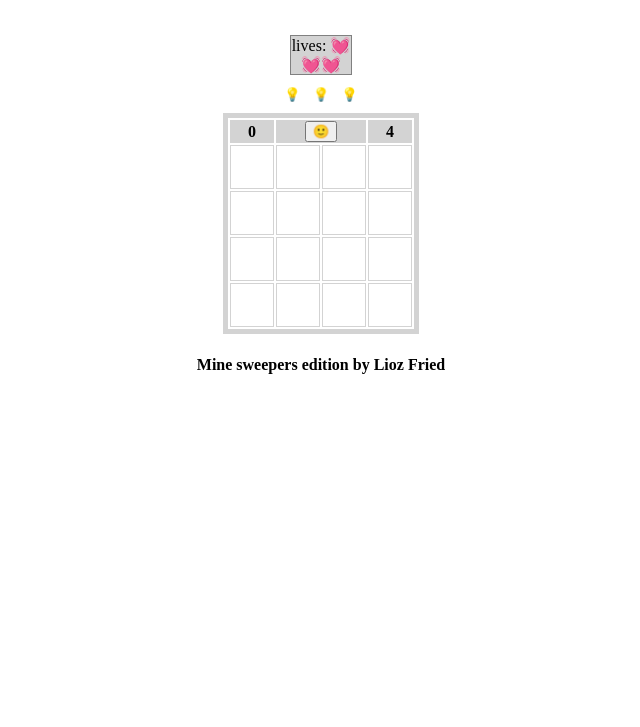
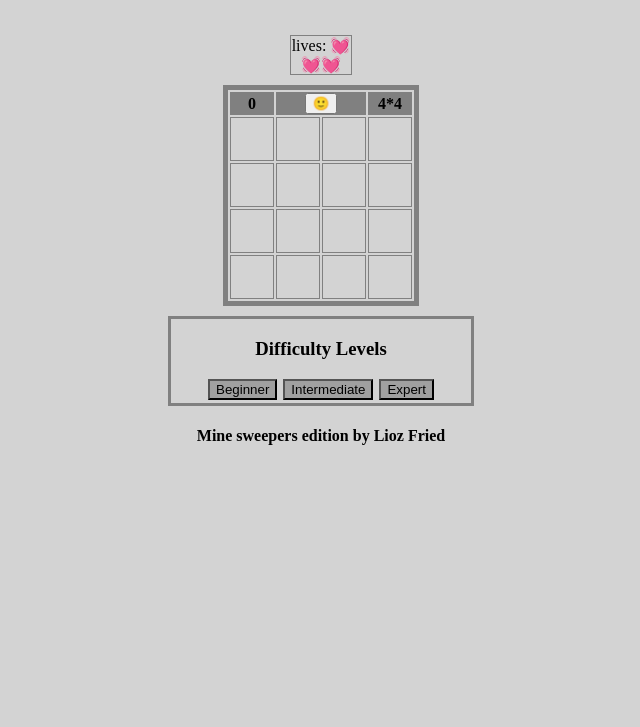
Before and after one commit to LiozFried/mineSweeper, a plain HTML site: page index.html in a window 1280 px wide. Shown: the part 73-800 px from the top of the page, without its empty margins (319-959 px from the left). Drawn offline with Linux system fonts and the light colour scheme.

Commit message:
4th submission

```diff
--- a/css/main.css
+++ b/css/main.css
@@ -1,35 +1,37 @@
 body {
     text-align: center;
+    background-color: lightgray;
 }
 
 table {
     margin: 10px auto;
-    border: 5px solid lightgray;
+    border: 5px solid gray;
 }
 
 thead {
-    background-color: lightgray;
+    background-color: gray;
 }
 
 th {
-    background-color: lightgray;
+    background-color: gray;
 }
 
 td {
     width: 40px;
     height: 40px;
     font-size: 1.5em;
-    border: 1px solid lightgray;
+    border: 1px solid gray;
+    cursor: pointer;
 }
 
 .cellClicked {
-    background-color: lightgray;
+    background-color: rgb(88, 88, 88);
 }
 
 .lives {
     width: 60px;
     height: 40px auto;
-    background-color: lightgray;
+    cursor: pointer;
     margin: auto;
     margin-top: 50px;
     margin-bottom: 10px;
@@ -37,9 +39,27 @@ td {
 
 }
 
-.hints button {
+/* .hints button {
     border: none;
     background-color: white;
+} */
+
+.difficult {
+    border: 3px solid gray;
+    width: 300px ;
+    height: 20px auto;
+    margin: auto;
+}
+
+.difficult button {
+    background-color: rgb(160, 160, 160);
+    margin-bottom: 3px;
+    margin-left: 1px;
+    margin-right: 1px;
+}
+
+button {
+    cursor: pointer;
 }
 
 /* .trying{
--- a/index.html
+++ b/index.html
@@ -12,13 +12,21 @@
     <h1>Mine Sweeper</h1>
 
     <div class="lives">lives: <span></span></div>
-    <div class="hints"></div>
+    <!-- <div class="hints"></div> -->
 
     <div class="board-container"></div>
+
+    <div class="difficult">
+        <h3>Difficulty Levels</h3>
+        <button onclick="onBeginner(this)">Beginner</button>
+        <button onclick="onIntermediate(this)">Intermediate</button>
+        <button onclick="onExpert(this)">Expert</button>
+    </div>
 
 
     <h4>Mine sweepers edition by Lioz Fried</h4>
     <script src="js/utils.js"></script>
+    <script src="js/difficulty.js"></script>
     <script src="js/timer.js"></script>
     <script src="js/mines.js"></script>
     <script src="js/main.js"></script>
--- /dev/null
+++ b/js/difficulty.js
@@ -0,0 +1,28 @@
+'use strict'
+
+function onBeginner(elBtn) {
+    gLevel.SIZE = 4
+    gLevel.MINES = 2
+    gLevel.LEVEL = '4*4'
+
+    resetTimer()
+    onInit()
+}
+
+function onIntermediate(elBtn) {
+    gLevel.SIZE = 8
+    gLevel.MINES = 14
+    gLevel.LEVEL = '8*8'
+
+    resetTimer()
+    onInit()
+}
+
+function onExpert(elBtn) {
+    gLevel.SIZE = 12
+    gLevel.MINES = 32
+    gLevel.LEVEL = '12*12'
+
+    resetTimer()
+    onInit()
+}
--- a/js/main.js
+++ b/js/main.js
@@ -9,7 +9,8 @@ const WIN = '😎'
 var gBoard
 var gLevel = {
     SIZE: 4,
-    MINES: 2
+    MINES: 2,
+    LEVEL: '4*4'
 }
 
 var gGame = {
@@ -31,7 +32,7 @@ function onInit() {
 
     renderBoard(gBoard)
     renderLives()
-    renderHints()
+    // renderHints()
 
 }
 
@@ -56,10 +57,12 @@ function buildBoard(size) {
 
 function renderBoard(board) {
 
+    var colSpanEdge = gLevel.SIZE / 4
+    var colSpanMiddele = gLevel.SIZE / 2
     var strHTML = `<table><thead>
-                   <div><th class="timer">${gGame.secsPassed}</th>
-                   <th colspan="2"><button onclick="onReset(this)">${NORMAL}</button></th>
-                   <th>${gLevel.SIZE}</th></div>
+                   <div><th colspan="${colSpanEdge}" class="timer">${gGame.secsPassed}</th>
+                   <th colspan="${colSpanMiddele}"><button onclick="onReset(this)">${NORMAL}</button></th>
+                   <th colspan="${colSpanEdge}">${gLevel.LEVEL}</th></div>
                    </thead><tbody>`
     for (var i = 0; i < board.length; i++) {
         strHTML += '<tr>'
@@ -89,15 +92,28 @@ function onCellClicked(elCell, i, j) {
 
     if (!gGame.isOn) return
 
-    if (!gIsHint){
+    // if (gIsHint) {
+    //     !gIsHint
+    //     elCell.style = 'background-color: yellow'
+    //     if (gBoard[i][j].isMine) {
+    //         elCell.children[0].innerText = MINE
+    //     } else {
+    //         elCell.children[0].innerText = gBoard[i][j].minesAroundCount
+    //     }
+    //     setTimeout(() => {
+    //         elCell.style = 'background-color: white'
+    //         elCell.children[0].innerText = ' '
+    //         gHints--
+    //         renderHints()
 
-
-    }
+    //         return
+    //     }, 1500)
+    // }
 
     if (isFirstClicked()) {
-        // placeMines(gLevel.MINES)
-        gBoard[2][1].isMine = true
-        gBoard[3][3].isMine = true
+        placeMines(gLevel.MINES)
+        // gBoard[2][1].isMine = true
+        // gBoard[3][3].isMine = true
         minesNeg(gBoard)
         startTimer()
     }
@@ -241,22 +257,19 @@ function onReset(elBtn) {
     onInit()
 }
 
-function renderHints() {
-    var elHints = document.querySelector('.hints')
-    var strHTML = ''
-    for (var i = 0; i < gHints; i++) {
-        strHTML += `<button onclick="onHints(this)">${HINTS}</button>`
-    }
-    elHints.innerHTML = strHTML
-}
+// function renderHints() {
+//     var elHints = document.querySelector('.hints')
+//     var strHTML = ''
+//     for (var i = 0; i < gHints; i++) {
+//         strHTML += `<button onclick="onHints(this)">${HINTS}</button>`
+//     }
+//     elHints.innerHTML = strHTML
+// }
 
-function onHints(elBtn) {
-    console.log('Hint!')
-    gIsHint = true
-    onCellClicked()
-    elBtn.style = 'background-color: yellow'
-    gHints--
+// function onHints(elBtn) {
+//     console.log('Hint!')
+//     gIsHint = true
 
-    //keep going from here
+//     elBtn.style = 'background-color: yellow'
 
-}
+// }
--- a/js/mines.js
+++ b/js/mines.js
@@ -58,7 +58,7 @@ function setMinesNegsCount(board, rowIdx, colIdx) {
 
 function placeMines(amount) {
     const nonMineCells = getNonMineCells()
-    console.log(nonMineCells)
+    // console.log(nonMineCells)
 
     for (var i = 0; i < amount; i++) {
         var randIdx = getRandomInt(0, nonMineCells.length)
```
